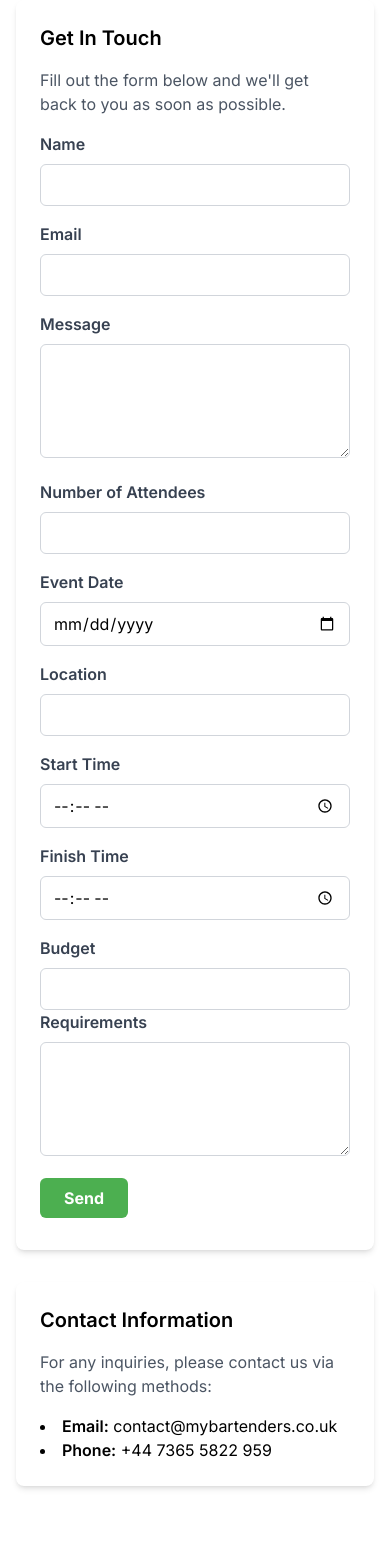
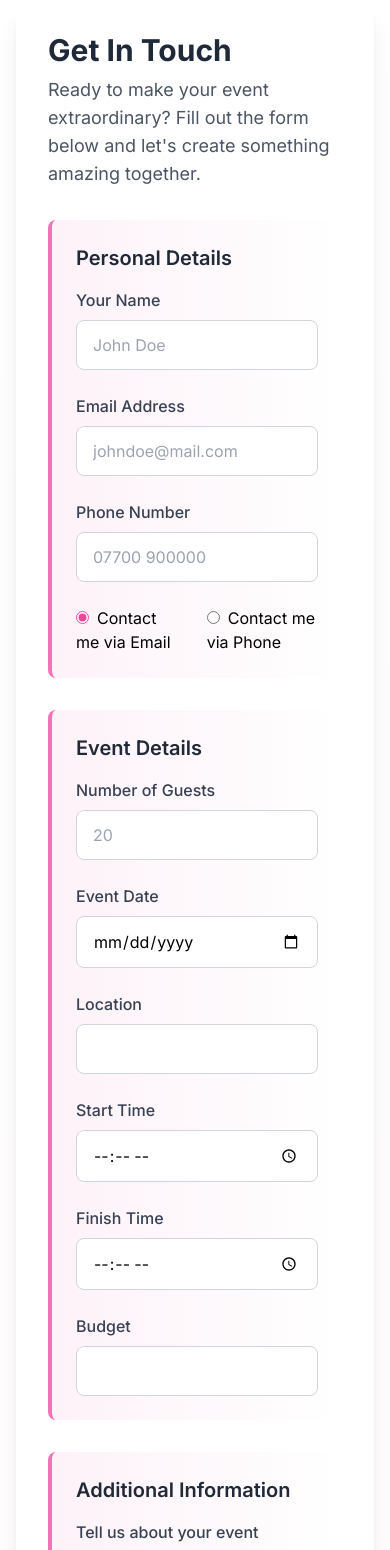
Before and after one commit to amora92/tailwind_mybartenders, a Next.js app: page /contact_us in a window 390 px wide. Shown: the part 180-1730 px from the top of the page. Built offline with nearby package versions, Linux system fonts and the light colour scheme.

Commit message:
contact_us_updated
contact_us_updated

```diff
--- a/components/email-template.tsx
+++ b/components/email-template.tsx
@@ -1,6 +1,8 @@
-type EmailTemplateProps = {
+interface EmailTemplateProps {
   name: string
   email: string
+  phone: string
+  contactPreference: string
   message: string
   eventDetails: {
     attendees: string
@@ -13,54 +15,37 @@ type EmailTemplateProps = {
   }
 }
 
-export const EmailTemplate: React.FC<EmailTemplateProps> = ({
+export default function EmailTemplate ({
   name,
   email,
+  phone,
+  contactPreference,
   message,
   eventDetails
-}) => {
+}: EmailTemplateProps) {
   return (
-    <div
-      style={{
-        fontFamily: 'Arial, sans-serif',
-        lineHeight: '1.6',
-        color: '#333'
-      }}
-    >
+    <div>
       <h1>New Contact Form Submission</h1>
+
+      <h2>Contact Information:</h2>
+      <p>Name: {name}</p>
+      <p>Email: {email}</p>
+      <p>Phone: {phone}</p>
       <p>
-        <strong>Name:</strong> {name}
+        <strong>Preferred Contact Method: {contactPreference}</strong>
       </p>
-      <p>
-        <strong>Email:</strong> {email}
-      </p>
-      <p>
-        <strong>Message:</strong> {message}
-      </p>
-      <h2>Event Details</h2>
-      <ul>
-        <li>
-          <strong>Attendees:</strong> {eventDetails.attendees}
-        </li>
-        <li>
-          <strong>Event Date:</strong> {eventDetails.eventDate}
-        </li>
-        <li>
-          <strong>Location:</strong> {eventDetails.location}
-        </li>
-        <li>
-          <strong>Start Time:</strong> {eventDetails.startTime}
-        </li>
-        <li>
-          <strong>Finish Time:</strong> {eventDetails.finishTime}
-        </li>
-        <li>
-          <strong>Budget:</strong> {eventDetails.budget}
-        </li>
-        <li>
-          <strong>Requirements:</strong> {eventDetails.requirements}
-        </li>
-      </ul>
+
+      <h2>Message:</h2>
+      <p>{message}</p>
+
+      <h2>Event Details:</h2>
+      <p>Number of Attendees: {eventDetails.attendees}</p>
+      <p>Event Date: {eventDetails.eventDate}</p>
+      <p>Location: {eventDetails.location}</p>
+      <p>Start Time: {eventDetails.startTime}</p>
+      <p>Finish Time: {eventDetails.finishTime}</p>
+      <p>Budget: {eventDetails.budget || 'Not specified'}</p>
+      <p>Requirements: {eventDetails.requirements || 'None specified'}</p>
     </div>
   )
 }
--- a/pages/api/contact.ts
+++ b/pages/api/contact.ts
@@ -1,51 +1,37 @@
 import { NextApiRequest, NextApiResponse } from 'next'
 import { Resend } from 'resend'
+import EmailTemplate from '../../components/email-template'
 
-const resend = new Resend(process.env.RESEND_API_KEY) // No NEXT_PUBLIC_ here for server-side code
+const resend = new Resend(process.env.RESEND_API_KEY)
 
 export default async function handler (
   req: NextApiRequest,
   res: NextApiResponse
 ) {
   if (req.method !== 'POST') {
-    return res.status(405).json({ error: 'Method Not Allowed' })
+    return res.status(405).json({ error: 'Method not allowed' })
   }
 
   try {
-    const { name, email, message, eventDetails } = req.body
+    const { name, email, phone, contactPreference, message, eventDetails } =
+      req.body
 
-    // Log to check the structure of eventDetails
-    console.log('Event details:', eventDetails)
-
-    // Send the email using the Resend API
-    const { data, error } = await resend.emails.send({
+    const data = await resend.emails.send({
       from: 'MyBartenders <contact@mybartenders.co.uk>',
       to: ['contact@mybartenders.co.uk'],
-      subject: `New Contact Form Submission from ${name}`,
-      html: `
-        <p><strong>Name:</strong> ${name}</p>
-        <p><strong>Email:</strong> ${email}</p>
-        <p><strong>Message:</strong> ${message}</p>
-        <h3>Event Details:</h3>
-        <p><strong>Number of Attendees:</strong> ${eventDetails.attendees}</p>
-        <p><strong>Event Date:</strong> ${eventDetails.eventDate}</p>
-        <p><strong>Location:</strong> ${eventDetails.location}</p>
-        <p><strong>Start Time:</strong> ${eventDetails.startTime}</p>
-        <p><strong>Finish Time:</strong> ${eventDetails.finishTime}</p>
-        <p><strong>Budget:</strong> ${eventDetails.budget}</p>
-        <p><strong>Requirements:</strong> ${eventDetails.requirements}</p>
-      `
+      subject: 'New Contact Form Submission',
+      react: EmailTemplate({
+        name,
+        email,
+        phone,
+        contactPreference,
+        message,
+        eventDetails
+      })
     })
 
-    // Check for any errors from Resend API
-    if (error) {
-      console.error('Error sending email:', error)
-      return res.status(400).json({ error: 'Failed to send email' })
-    }
-
-    res.status(200).json({ message: 'Email sent successfully!' })
+    return res.status(200).json(data)
   } catch (error) {
-    console.error('Error processing request:', error)
-    res.status(500).json({ error: 'Failed to process the form' })
+    return res.status(500).json({ error: 'Error sending email' })
   }
 }
--- a/pages/contact_us.tsx
+++ b/pages/contact_us.tsx
@@ -9,6 +9,8 @@ import FreqQ from '@/components/FreqQ'
 interface FormData {
   name: string
   email: string
+  phone: string
+  contactPreference: string
   message: string
   attendees: string
   eventDate: string
@@ -26,6 +28,8 @@ const ContactUs: React.FC = () => {
   const [formData, setFormData] = useState<FormData>({
     name: '',
     email: '',
+    phone: '',
+    contactPreference: 'email',
     message: '',
     attendees: '',
     eventDate: '',
@@ -52,6 +56,8 @@ const ContactUs: React.FC = () => {
     const {
       name,
       email,
+      phone,
+      contactPreference,
       message,
       attendees,
       eventDate,
@@ -82,6 +88,8 @@ const ContactUs: React.FC = () => {
         body: JSON.stringify({
           name,
           email,
+          phone,
+          contactPreference,
           message,
           eventDetails
         })
@@ -97,6 +105,8 @@ const ContactUs: React.FC = () => {
         setFormData({
           name: '',
           email: '',
+          phone: '',
+          contactPreference: 'email',
           message: '',
           attendees: '',
           eventDate: '',
@@ -122,7 +132,7 @@ const ContactUs: React.FC = () => {
   }
 
   return (
-    <div>
+    <div className='min-h-screen bg-gradient-to-b from-white to-pink-50/30'>
       <Head>
         <title>Contact Us | Mobile Bartending Services</title>
         <meta
@@ -137,99 +147,142 @@ const ContactUs: React.FC = () => {
 
       <Navbar />
       <main className='container mx-auto px-4 py-24'>
-        {/* <div className='bg-white rounded-lg shadow-md p-6 mb-8'>
-          <Getting_In_Touch />
-        </div> */}
-        {/* <div className='bg-white rounded-lg shadow-md p-6 mb-8'>
-          <FreqQ />
-        </div>
-        <h1 className='text-3xl font-bold text-center mb-8'>Contact Us</h1> */}
-
+        <div className='max-w-4xl mx-auto'>
           <section
             id='contact_form'
-          className='bg-white rounded-lg shadow-md p-6 mb-8'
+            className='bg-white rounded-xl shadow-xl p-8 mb-8'
           >
-          <h2 className='text-xl font-semibold mb-4'>Get In Touch</h2>
-          <p className='text-gray-600 mb-4'>
-            Fill out the form below and we'll get back to you as soon as
-            possible.
+            <h2 className='text-3xl font-bold mb-2 text-gray-800'>
+              Get In Touch
+            </h2>
+            <p className='text-gray-600 mb-8 text-lg'>
+              Ready to make your event extraordinary? Fill out the form below
+              and let's create something amazing together.
             </p>
 
-          <form onSubmit={handleSubmit}>
+            <form onSubmit={handleSubmit} className='space-y-8'>
+              {/* Personal Information */}
+              <div className='rounded-lg p-6 border-l-4 border-pink-400 bg-gradient-to-r from-pink-50 to-transparent'>
+                <h3 className='text-xl font-semibold mb-4 text-gray-800'>
+                  Personal Details
+                </h3>
+                <div className='grid grid-cols-1 md:grid-cols-2 gap-6'>
                   {/* Name */}
-            <div className='mb-4'>
+                  <div>
                     <label
                       htmlFor='name'
-                className='block text-gray-700 font-semibold mb-2'
+                      className='block text-gray-700 font-medium mb-2'
                     >
-                Name
+                      Your Name
                     </label>
                     <input
                       type='text'
                       id='name'
                       name='name'
+                      placeholder='John Doe'
                       value={formData.name}
                       onChange={handleChange}
-                className='border border-gray-300 rounded-md px-3 py-2 w-full focus:outline-none focus:border-blue-500'
+                      className='border border-gray-300 rounded-lg px-4 py-3 w-full focus:outline-none focus:ring-2 focus:ring-blue-500 focus:border-transparent transition duration-200'
                       required
                     />
                   </div>
 
                   {/* Email */}
-            <div className='mb-4'>
+                  <div>
                     <label
                       htmlFor='email'
-                className='block text-gray-700 font-semibold mb-2'
+                      className='block text-gray-700 font-medium mb-2'
                     >
-                Email
+                      Email Address
                     </label>
                     <input
                       type='email'
                       id='email'
                       name='email'
+                      placeholder='johndoe@mail.com'
                       value={formData.email}
                       onChange={handleChange}
-                className='border border-gray-300 rounded-md px-3 py-2 w-full focus:outline-none focus:border-blue-500'
+                      className='border border-gray-300 rounded-lg px-4 py-3 w-full focus:outline-none focus:ring-2 focus:ring-blue-500 focus:border-transparent transition duration-200'
                       required
                     />
                   </div>
 
-            {/* Message */}
-            <div className='mb-4'>
+                  {/* Phone Number */}
+                  <div>
                     <label
-                htmlFor='message'
-                className='block text-gray-700 font-semibold mb-2'
+                      htmlFor='phone'
+                      className='block text-gray-700 font-medium mb-2'
                     >
-                Message
+                      Phone Number
                     </label>
-              <textarea
-                id='message'
-                name='message'
-                value={formData.message}
+                    <input
+                      type='tel'
+                      id='phone'
+                      name='phone'
+                      placeholder='07700 900000'
+                      value={formData.phone}
                       onChange={handleChange}
-                rows={4}
-                className='border border-gray-300 rounded-md px-3 py-2 w-full focus:outline-none focus:border-blue-500'
+                      className='border border-gray-300 rounded-lg px-4 py-3 w-full focus:outline-none focus:ring-2 focus:ring-blue-500 focus:border-transparent transition duration-200'
                       required
-              ></textarea>
+                    />
                   </div>
 
-            {/* Event Details */}
-            <div className='grid grid-cols-1 sm:grid-cols-2 gap-4'>
+                  {/* Contact Preference */}
+                  <div className='flex items-center space-x-6'>
+                    <div>
+                      <input
+                        type='radio'
+                        id='emailPreference'
+                        name='contactPreference'
+                        value='email'
+                        checked={formData.contactPreference === 'email'}
+                        onChange={handleChange}
+                        className='mr-2 accent-pink-500'
+                      />
+                      <label htmlFor='emailPreference'>
+                        Contact me via Email
+                      </label>
+                    </div>
+                    <div>
+                      <input
+                        type='radio'
+                        id='phonePreference'
+                        name='contactPreference'
+                        value='phone'
+                        checked={formData.contactPreference === 'phone'}
+                        onChange={handleChange}
+                        className='mr-2 accent-pink-500'
+                      />
+                      <label htmlFor='phonePreference'>
+                        Contact me via Phone
+                      </label>
+                    </div>
+                  </div>
+                </div>
+              </div>
+
+              {/* Event Details Section */}
+              <div className='rounded-lg p-6 border-l-4 border-pink-400 bg-gradient-to-r from-pink-50 to-transparent'>
+                <h3 className='text-xl font-semibold mb-4 text-gray-800'>
+                  Event Details
+                </h3>
+                <div className='grid grid-cols-1 md:grid-cols-2 gap-6'>
                   {/* Attendees */}
                   <div>
                     <label
                       htmlFor='attendees'
-                  className='block text-gray-700 font-semibold mb-2'
+                      className='block text-gray-700 font-medium mb-2'
                     >
-                  Number of Attendees
+                      Number of Guests
                     </label>
                     <input
                       type='number'
                       id='attendees'
                       name='attendees'
+                      placeholder='20'
                       value={formData.attendees}
                       onChange={handleChange}
-                  className='border border-gray-300 rounded-md px-3 py-2 w-full focus:outline-none focus:border-blue-500'
+                      className='border border-gray-300 rounded-lg px-4 py-3 w-full focus:outline-none focus:ring-2 focus:ring-blue-500 focus:border-transparent transition duration-200'
                       required
                     />
                   </div>
@@ -238,7 +291,7 @@ const ContactUs: React.FC = () => {
                   <div>
                     <label
                       htmlFor='eventDate'
-                  className='block text-gray-700 font-semibold mb-2'
+                      className='block text-gray-700 font-medium mb-2'
                     >
                       Event Date
                     </label>
@@ -248,7 +301,7 @@ const ContactUs: React.FC = () => {
                       name='eventDate'
                       value={formData.eventDate}
                       onChange={handleChange}
-                  className='border border-gray-300 rounded-md px-3 py-2 w-full focus:outline-none focus:border-blue-500'
+                      className='border border-gray-300 rounded-lg px-4 py-3 w-full focus:outline-none focus:ring-2 focus:ring-blue-500 focus:border-transparent transition duration-200'
                       required
                     />
                   </div>
@@ -257,7 +310,7 @@ const ContactUs: React.FC = () => {
                   <div>
                     <label
                       htmlFor='location'
-                  className='block text-gray-700 font-semibold mb-2'
+                      className='block text-gray-700 font-medium mb-2'
                     >
                       Location
                     </label>
@@ -267,7 +320,7 @@ const ContactUs: React.FC = () => {
                       name='location'
                       value={formData.location}
                       onChange={handleChange}
-                  className='border border-gray-300 rounded-md px-3 py-2 w-full focus:outline-none focus:border-blue-500'
+                      className='border border-gray-300 rounded-lg px-4 py-3 w-full focus:outline-none focus:ring-2 focus:ring-blue-500 focus:border-transparent transition duration-200'
                       required
                     />
                   </div>
@@ -276,7 +329,7 @@ const ContactUs: React.FC = () => {
                   <div>
                     <label
                       htmlFor='startTime'
-                  className='block text-gray-700 font-semibold mb-2'
+                      className='block text-gray-700 font-medium mb-2'
                     >
                       Start Time
                     </label>
@@ -286,8 +339,9 @@ const ContactUs: React.FC = () => {
                       name='startTime'
                       value={formData.startTime}
                       onChange={handleChange}
-                  className='border border-gray-300 rounded-md px-3 py-2 w-full focus:outline-none focus:border-blue-500'
+                      className='border border-gray-300 rounded-lg px-4 py-3 w-full focus:outline-none focus:ring-2 focus:ring-blue-500 focus:border-transparent transition duration-200'
                       required
+                      step='1800' // 30-minute intervals
                     />
                   </div>
 
@@ -295,7 +349,7 @@ const ContactUs: React.FC = () => {
                   <div>
                     <label
                       htmlFor='finishTime'
-                  className='block text-gray-700 font-semibold mb-2'
+                      className='block text-gray-700 font-medium mb-2'
                     >
                       Finish Time
                     </label>
@@ -305,8 +359,9 @@ const ContactUs: React.FC = () => {
                       name='finishTime'
                       value={formData.finishTime}
                       onChange={handleChange}
-                  className='border border-gray-300 rounded-md px-3 py-2 w-full focus:outline-none focus:border-blue-500'
+                      className='border border-gray-300 rounded-lg px-4 py-3 w-full focus:outline-none focus:ring-2 focus:ring-blue-500 focus:border-transparent transition duration-200'
                       required
+                      step='1800' // 30-minute intervals
                     />
                   </div>
 
@@ -314,7 +369,7 @@ const ContactUs: React.FC = () => {
                   <div>
                     <label
                       htmlFor='budget'
-                  className='block text-gray-700 font-semibold mb-2'
+                      className='block text-gray-700 font-medium mb-2'
                     >
                       Budget
                     </label>
@@ -324,64 +379,142 @@ const ContactUs: React.FC = () => {
                       name='budget'
                       value={formData.budget}
                       onChange={handleChange}
-                  className='border border-gray-300 rounded-md px-3 py-2 w-full focus:outline-none focus:border-blue-500'
-                  required
+                      className='border border-gray-300 rounded-lg px-4 py-3 w-full focus:outline-none focus:ring-2 focus:ring-blue-500 focus:border-transparent transition duration-200'
                     />
                   </div>
                 </div>
+              </div>
+
+              {/* Message Section */}
+              <div className='rounded-lg p-6 border-l-4 border-pink-400 bg-gradient-to-r from-pink-50 to-transparent'>
+                <h3 className='text-xl font-semibold mb-4 text-gray-800'>
+                  Additional Information
+                </h3>
+                <div className='space-y-6'>
+                  <div>
+                    <label
+                      htmlFor='message'
+                      className='block text-gray-700 font-medium mb-2'
+                    >
+                      Tell us about your event
+                    </label>
+                    <textarea
+                      id='message'
+                      name='message'
+                      placeholder='Share any specific details about your event that would help us understand your needs better...'
+                      value={formData.message}
+                      onChange={handleChange}
+                      rows={4}
+                      className='border border-gray-300 rounded-lg px-4 py-3 w-full focus:outline-none focus:ring-2 focus:ring-blue-500 focus:border-transparent transition duration-200'
+                      required
+                    ></textarea>
+                  </div>
 
                   {/* Requirements */}
-            <div className='mb-4'>
+                  <div>
                     <label
                       htmlFor='requirements'
-                className='block text-gray-700 font-semibold mb-2'
+                      className='block text-gray-700 font-medium mb-2'
                     >
-                Requirements
+                      Special Requirements
                     </label>
                     <textarea
                       id='requirements'
                       name='requirements'
+                      placeholder='Any specific requirements for your event? (e.g., specific cocktails, equipment needs, dietary restrictions...)'
                       value={formData.requirements}
                       onChange={handleChange}
                       rows={4}
-                className='border border-gray-300 rounded-md px-3 py-2 w-full focus:outline-none focus:border-blue-500'
-                required
+                      className='border border-gray-300 rounded-lg px-4 py-3 w-full focus:outline-none focus:ring-2 focus:ring-blue-500 focus:border-transparent transition duration-200'
                     ></textarea>
+                  </div>
+                </div>
               </div>
 
               {/* Submit Button */}
               <button
                 type='submit'
-              className={`bg-[#4CAF50] hover:bg-[#45a049] text-white font-bold py-2 px-6 rounded-md transition-colors ${
+                className={`w-full bg-pink-500 hover:bg-pink-600 text-white font-bold py-4 px-6 rounded-lg transition-all duration-200 ${
                   loading ? 'opacity-50 cursor-not-allowed' : ''
                 }`}
                 disabled={loading}
               >
-              {loading ? 'Sending...' : 'Send'}
+                {loading ? 'Sending...' : 'Send Message'}
               </button>
-            <p className='mt-2'>{statusMessage}</p>
+              {statusMessage && (
+                <p
+                  className={`mt-4 text-center ${
+                    statusMessage.includes('Thanks')
+                      ? 'text-green-600'
+                      : 'text-red-600'
+                  }`}
+                >
+                  {statusMessage}
+                </p>
+              )}
             </form>
           </section>
 
           {/* Contact Information */}
-        <section className='bg-white rounded-lg shadow-md p-6'>
-          <h2 className='text-xl font-semibold mb-4'>Contact Information</h2>
-          <p className='text-gray-600 mb-4'>
-            For any inquiries, please contact us via the following methods:
-          </p>
-          <ul className='list-disc list-inside'>
-            <li>
-              <span className='font-semibold'>Email:</span>{' '}
-              <a href='mailto:contact@mybartenders.co.uk'>
+          <section className='bg-white rounded-xl shadow-xl p-8'>
+            <h2 className='text-2xl font-bold mb-6 text-center text-gray-800'>
+              Contact Information
+            </h2>
+            <div className='flex flex-col items-center space-y-4'>
+              <div className='w-full max-w-md p-4 rounded-lg hover:bg-pink-50 transition-colors duration-200'>
+                <div className='flex items-center justify-center space-x-4'>
+                  <div className='bg-pink-100 p-3 rounded-full'>
+                    <svg
+                      className='w-6 h-6 text-pink-500'
+                      fill='none'
+                      stroke='currentColor'
+                      viewBox='0 0 24 24'
+                    >
+                      <path
+                        strokeLinecap='round'
+                        strokeLinejoin='round'
+                        strokeWidth='2'
+                        d='M3 8l7.89 5.26a2 2 0 002.22 0L21 8M5 19h14a2 2 0 002-2V7a2 2 0 00-2-2H5a2 2 0 00-2 2v10a2 2 0 002 2z'
+                      />
+                    </svg>
+                  </div>
+                  <a
+                    href='mailto:contact@mybartenders.co.uk'
+                    className='text-gray-700 hover:text-pink-600 transition-colors duration-200'
+                  >
                     contact@mybartenders.co.uk
                   </a>
-            </li>
-            <li>
-              <span className='font-semibold'>Phone:</span>{' '}
-              <a href='tel:+4473655822959'>+44 7365 5822 959</a>
-            </li>
-          </ul>
+                </div>
+              </div>
+
+              <div className='w-full max-w-md p-4 rounded-lg hover:bg-pink-50 transition-colors duration-200'>
+                <div className='flex items-center justify-center space-x-4'>
+                  <div className='bg-pink-100 p-3 rounded-full'>
+                    <svg
+                      className='w-6 h-6 text-pink-500'
+                      fill='none'
+                      stroke='currentColor'
+                      viewBox='0 0 24 24'
+                    >
+                      <path
+                        strokeLinecap='round'
+                        strokeLinejoin='round'
+                        strokeWidth='2'
+                        d='M3 5a2 2 0 012-2h3.28a1 1 0 01.948.684l1.498 4.493a1 1 0 01-.502 1.21l-2.257 1.13a11.042 11.042 0 005.516 5.516l1.13-2.257a1 1 0 011.21-.502l4.493 1.498a1 1 0 01.684.949V19a2 2 0 01-2 2h-1C9.716 21 3 14.284 3 6V5z'
+                      />
+                    </svg>
+                  </div>
+                  <a
+                    href='tel:+4473655822959'
+                    className='text-gray-700 hover:text-pink-600 transition-colors duration-200'
+                  >
+                    +44 7365 5822 959
+                  </a>
+                </div>
+              </div>
+            </div>
           </section>
+        </div>
       </main>
 
       <Footer />
```
Lines whose indentation alone changed are shown as unchanged.
